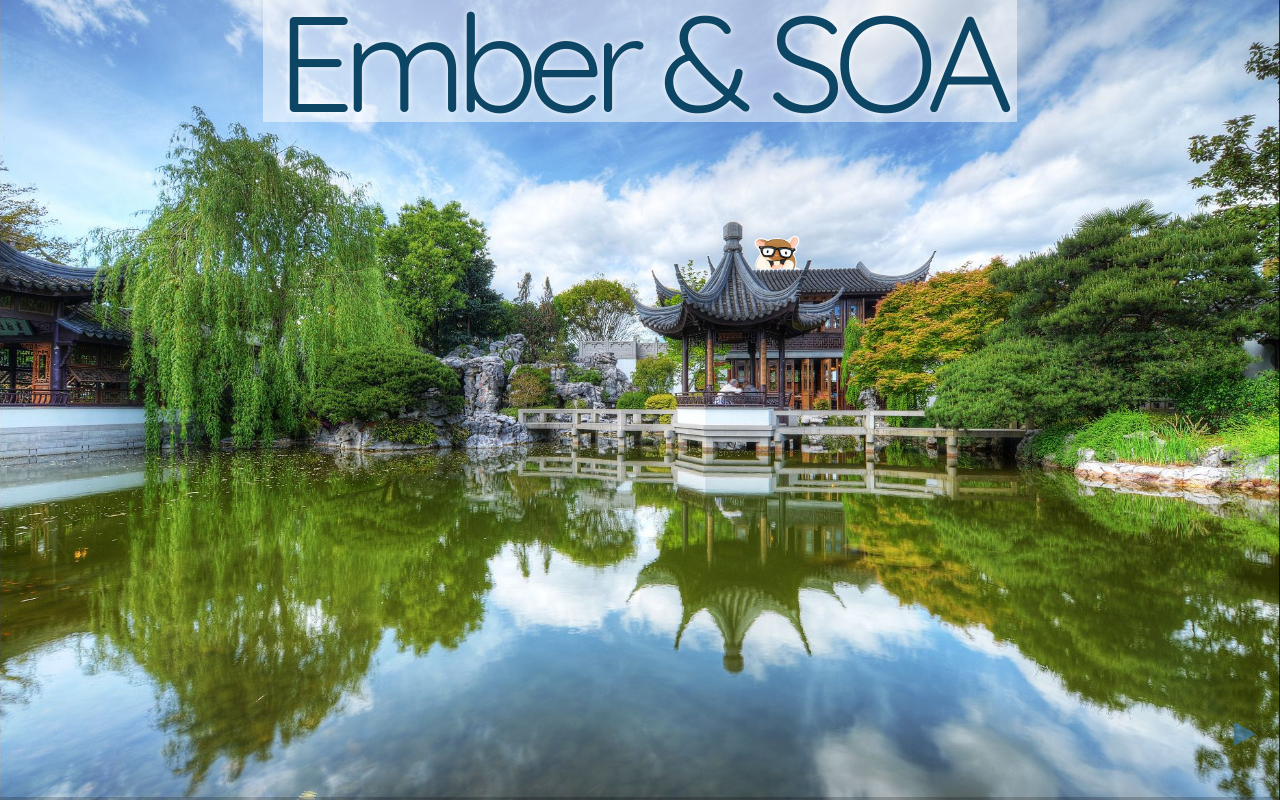
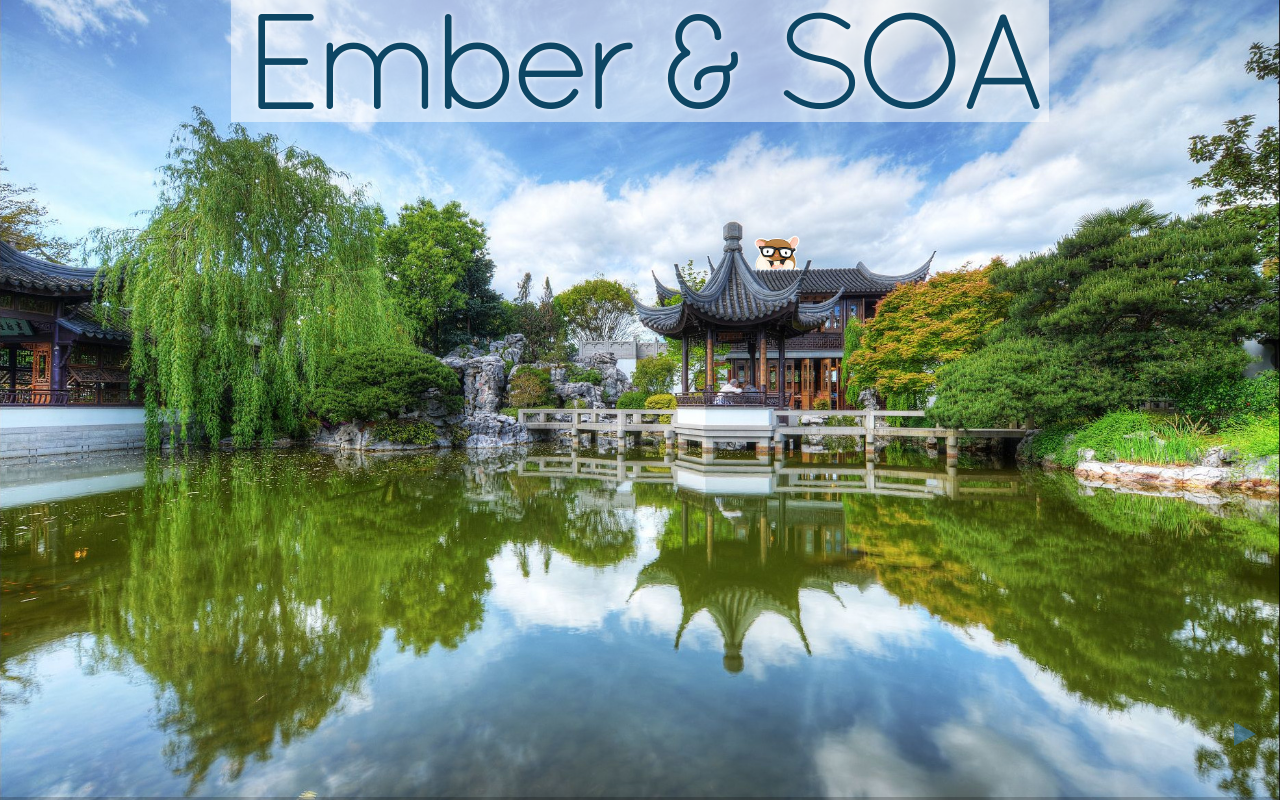
Before and after one commit to jagthedrummer/ember_and_soa, a website: page index.html in a window 1280 px wide. Drawn offline with nearby package versions, Linux system fonts and the light colour scheme.

Commit message:
Get all the fonts local

```diff
--- a/css/custom.css
+++ b/css/custom.css
@@ -70,6 +70,10 @@
   font-size:2.7em;
 }
 
+.reveal h1.no-line{
+  border-bottom:0px;
+}
+
 
 table.vert-middle td{
   vertical-align:middle;
--- a/css/theme/sky.css
+++ b/css/theme/sky.css
@@ -1,5 +1,47 @@
+/*
 @import url(https://fonts.googleapis.com/css?family=Quicksand:400,700,400italic,700italic);
 @import url(https://fonts.googleapis.com/css?family=Open+Sans:400italic,700italic,400,700);
+*/
+
+@font-face {
+  font-family: 'Quicksand';
+  font-style: normal;
+  font-weight: 400;
+  src: local('Quicksand Regular'), local('Quicksand-Regular'), url(sKd0EMYPAh5PYCRKSryvW7O3LdcAZYWl9Si6vvxL-qU.woff) format('woff');
+}
+@font-face {
+  font-family: 'Quicksand';
+  font-style: normal;
+  font-weight: 700;
+  src: local('Quicksand Bold'), local('Quicksand-Bold'), url(32nyIRHyCu6iqEka_hbKsqRDOzjiPcYnFooOUGCOsRk.woff) format('woff');
+}
+
+
+@font-face {
+  font-family: 'Open Sans';
+  font-style: normal;
+  font-weight: 400;
+  src: local('Open Sans'), local('OpenSans'), url(cJZKeOuBrn4kERxqtaUH3bO3LdcAZYWl9Si6vvxL-qU.woff) format('woff');
+}
+@font-face {
+  font-family: 'Open Sans';
+  font-style: normal;
+  font-weight: 700;
+  src: local('Open Sans Bold'), local('OpenSans-Bold'), url(k3k702ZOKiLJc3WVjuplzKRDOzjiPcYnFooOUGCOsRk.woff) format('woff');
+}
+@font-face {
+  font-family: 'Open Sans';
+  font-style: italic;
+  font-weight: 400;
+  src: local('Open Sans Italic'), local('OpenSans-Italic'), url(xjAJXh38I15wypJXxuGMBrrIa-7acMAeDBVuclsi6Gc.woff) format('woff');
+}
+@font-face {
+  font-family: 'Open Sans';
+  font-style: italic;
+  font-weight: 700;
+  src: local('Open Sans Bold Italic'), local('OpenSans-BoldItalic'), url(PRmiXeptR36kaC0GEAetxhbnBKKEOwRKgsHDreGcocg.woff) format('woff');
+}
+
 /**
  * Sky theme for reveal.js.
  *
--- a/index.html
+++ b/index.html
@@ -609,7 +609,11 @@
 </section>
 
 <section>
-  <h1>By default jQuery does not send cookies with AJAX requests</h1>
+  <h3>by default</h3>
+  <h2 class="no-line">jQuery</h2>
+  <h1 class="no-line"><strong>does not</strong></h1>
+  <h1 class="no-line">send cookies</h1>
+  <h2>with AJAX requests</h2>
 </section>
 
 <section>
```
Also changed, not shown: css/theme/32nyIRHyCu6iqEka_hbKsqRDOzjiPcYnFooOUGCOsRk.woff (added), css/theme/PRmiXeptR36kaC0GEAetxhbnBKKEOwRKgsHDreGcocg.woff (added), css/theme/cJZKeOuBrn4kERxqtaUH3bO3LdcAZYWl9Si6vvxL-qU.woff (added), css/theme/k3k702ZOKiLJc3WVjuplzKRDOzjiPcYnFooOUGCOsRk.woff (added), css/theme/sKd0EMYPAh5PYCRKSryvW7O3LdcAZYWl9Si6vvxL-qU.woff (added), css/theme/xjAJXh38I15wypJXxuGMBrrIa-7acMAeDBVuclsi6Gc.woff (added).
